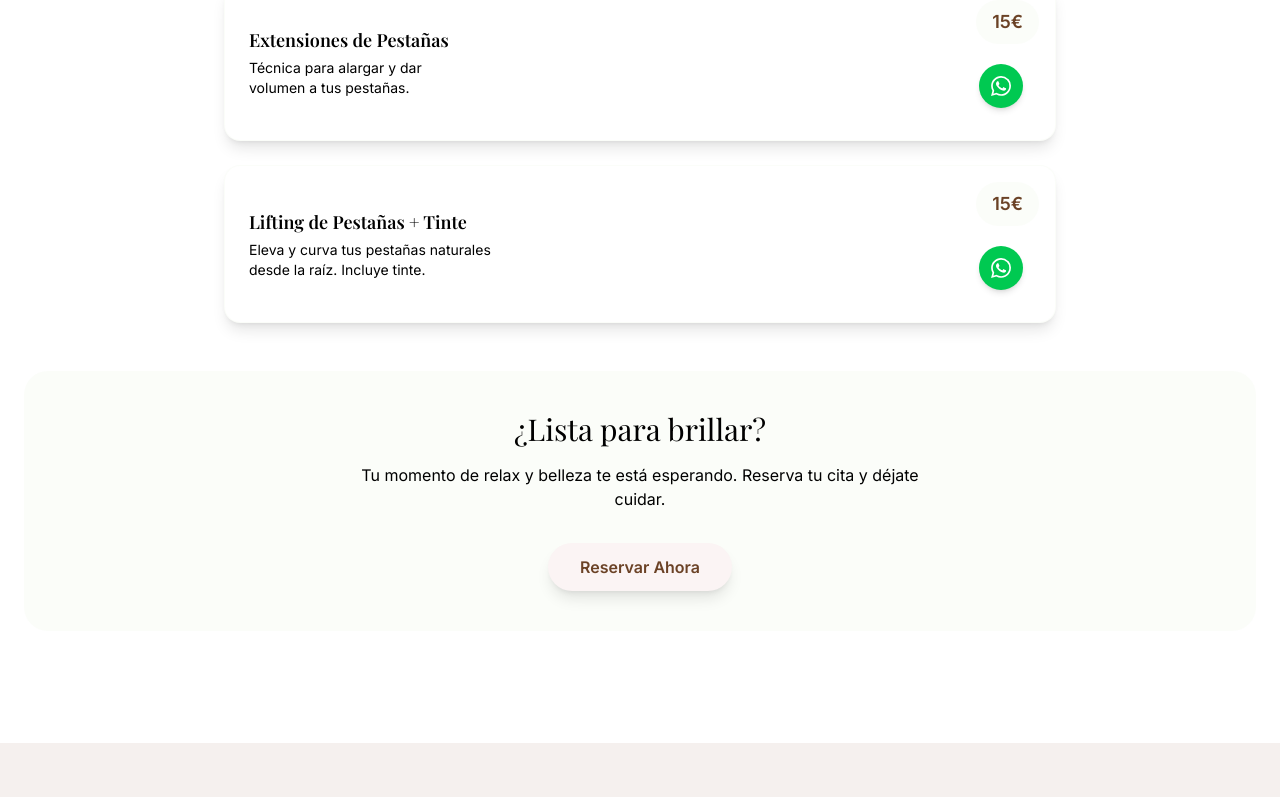
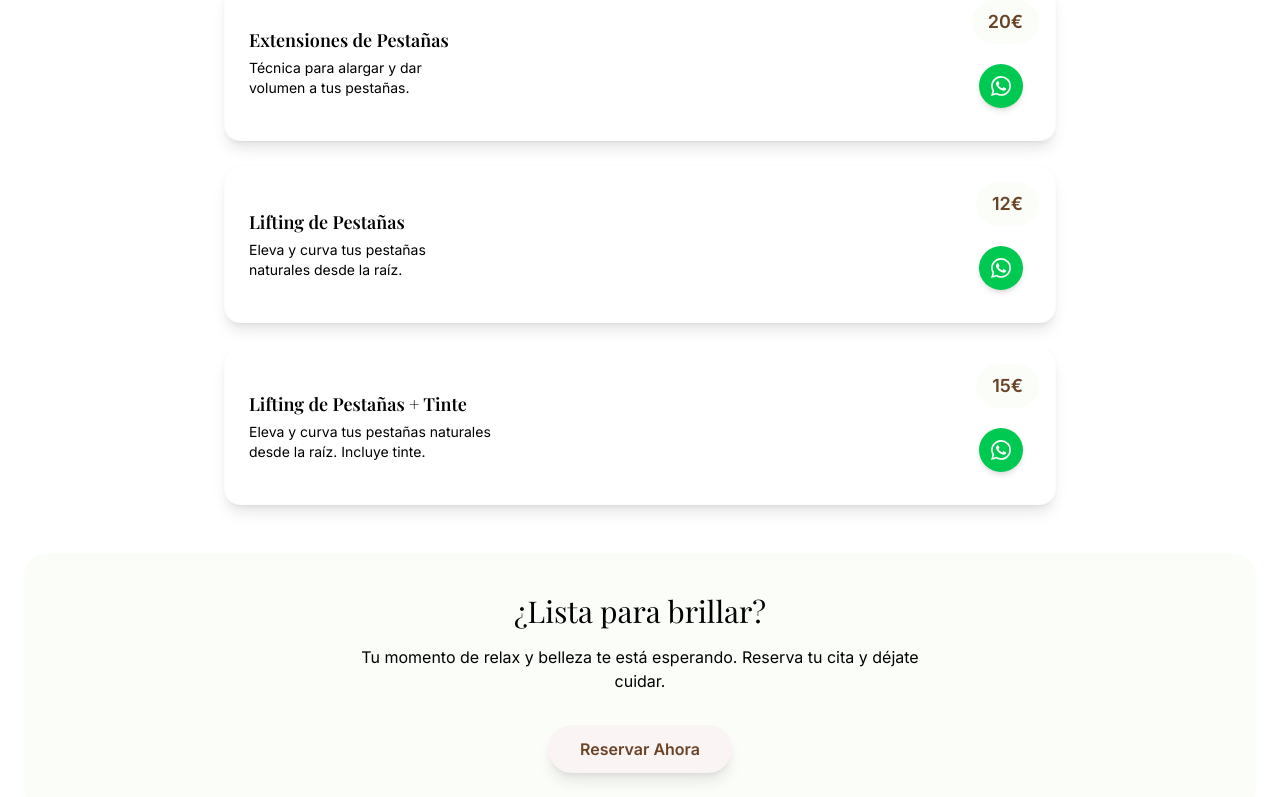
Before and after one commit to JaviPedrote/bella-beauty, a React (Vite) app: page /servicios in a window 1280 px wide. Shown: the part 1504-2301 px from the top of the page. Before the commit the page ends 2247 px from the top, so only its background shows below. Built offline with nearby package versions, Linux system fonts and the light colour scheme.

Commit message:
fotos reales

```diff
--- a/src/pages/Servicios.tsx
+++ b/src/pages/Servicios.tsx
@@ -8,6 +8,7 @@ const serviciosData = [
         category: 'Tratamientos de uñas',
         description: 'Técnicas especializadas para definir, dar forma y realzar tus uñas, creando el marco perfecto para tu manicura.',
         items: [
+            // Mejoprame la definición de cada servicio
             { name: 'Uñas semipermanentes', price: '12€', details: 'Técnica para dejar tus uñas impecables.' },
             { name: 'Uñas semipermanentes con refuerzo con 2 decoraciones', price: '15€', details: 'Técnica para dejar tus uñas impecables y duraderas con 2 decoraciones.' },
             { name: 'Técnica gel Express', price: '15€', details: 'Técnica rápida para uñas de gel que proporciona un acabado perfecto en poco tiempo.' },
@@ -19,7 +20,8 @@ const serviciosData = [
         category: 'Tratamientos de Pestañas',
         description: 'Soluciones para conseguir unas pestañas más largas, curvadas y con volumen, para una mirada abierta e impactante.',
         items: [
-            { name: 'Extensiones de Pestañas', price: '15€', details: 'Técnica para alargar y dar volumen a tus pestañas.' },
+            { name: 'Extensiones de Pestañas', price: '20€', details: 'Técnica para alargar y dar volumen a tus pestañas.' },
+            { name: 'Lifting de Pestañas', price: '12€', details: 'Eleva y curva tus pestañas naturales desde la raíz.' },
             { name: 'Lifting de Pestañas + Tinte', price: '15€', details: 'Eleva y curva tus pestañas naturales desde la raíz. Incluye tinte.' },
         ]
     },
```
